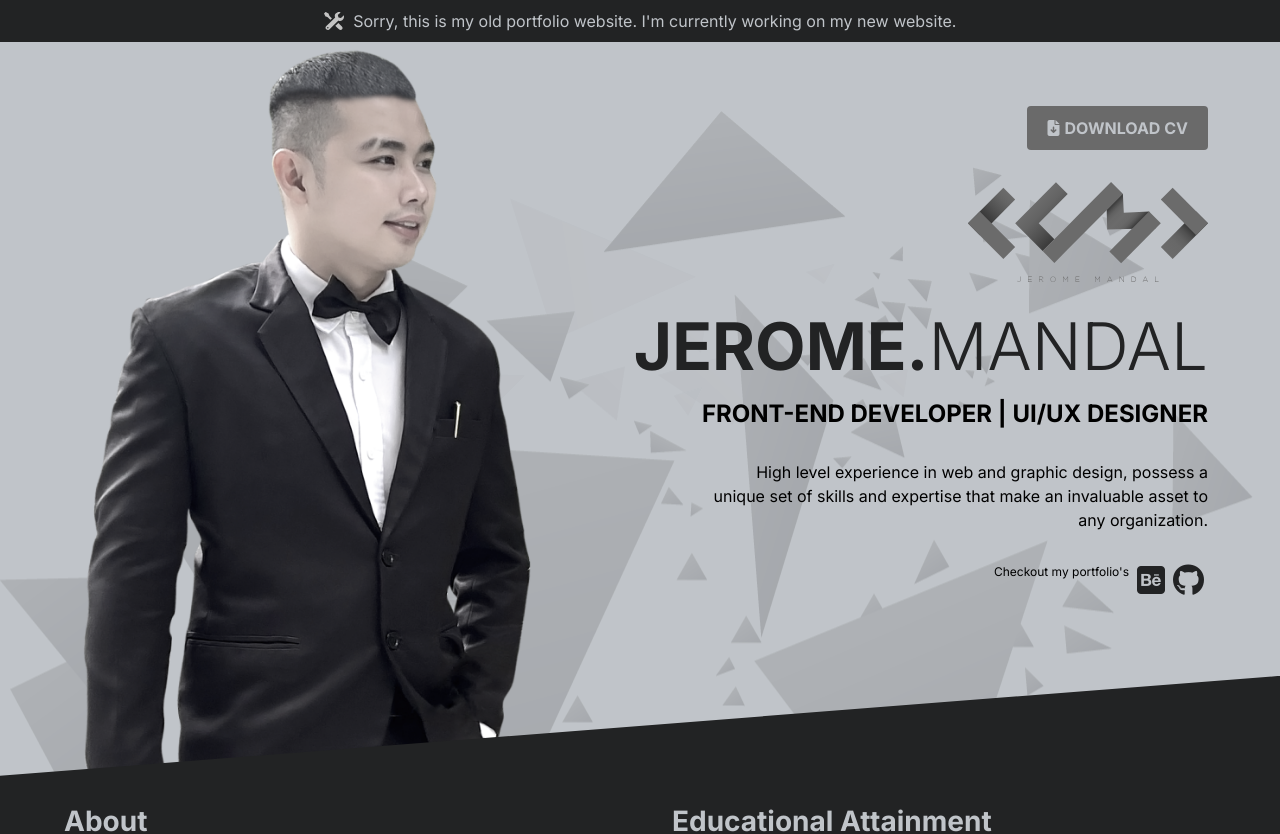
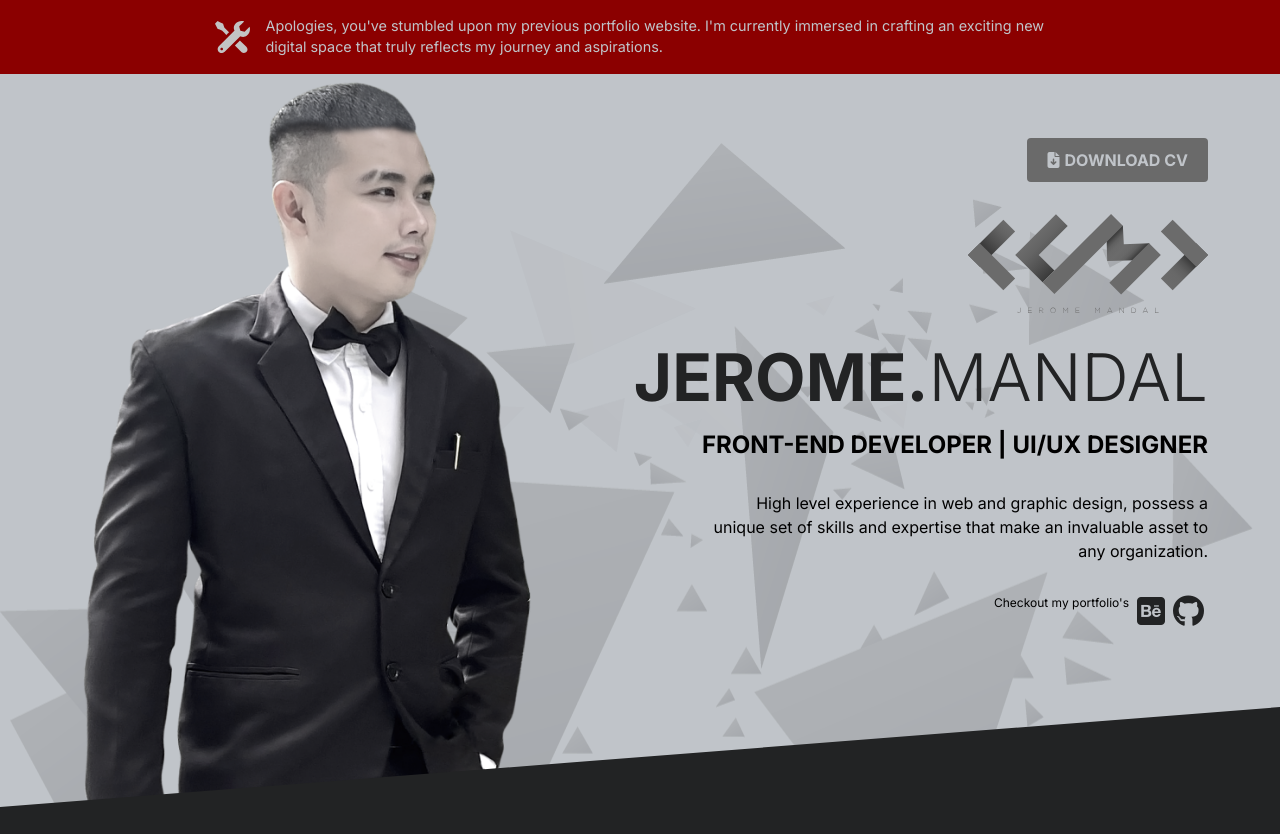
Before and after one commit to mandaljerome/my-portfolio, a React (Vite) app: page / in a window 1280 px wide. Shown: the top 834 px of the page. Built offline with nearby package versions, Linux system fonts and the light colour scheme.

Commit message:
Maintenance 2

```diff
--- a/src/components/TopInformation.jsx
+++ b/src/components/TopInformation.jsx
@@ -6,8 +6,9 @@ const TopInformation = () => {
     <div className="top-info">
       <img src={img} alt="" />
       <p>
-        Sorry, this is my old portfolio website. I'm currently working on my new
-        website.
+        Apologies, you've stumbled upon my previous portfolio website. I'm
+        currently immersed in crafting an exciting new digital space that truly
+        reflects my journey and aspirations.
       </p>
     </div>
   );
--- a/src/components/TopInformation.scss
+++ b/src/components/TopInformation.scss
@@ -1,15 +1,22 @@
 @import "../global-mixins/global.scss";
 
 .top-info {
-  background-color: $primary-dark;
-  padding: 0.7rem 0;
+  background-color: darkred;
+  padding: 1rem 1rem;
   color: $primary-light;
   display: flex;
   justify-content: center;
   align-items: center;
 
   img {
-    max-width: 20px;
-    margin-right: 0.6rem;
+    height: 100%;
+    max-width: 35px;
+    margin-right: 1rem;
+  }
+
+  p {
+    max-width: 800px;
+    font-size: 0.9rem;
+    line-height: 1.3rem;
   }
 }
```
